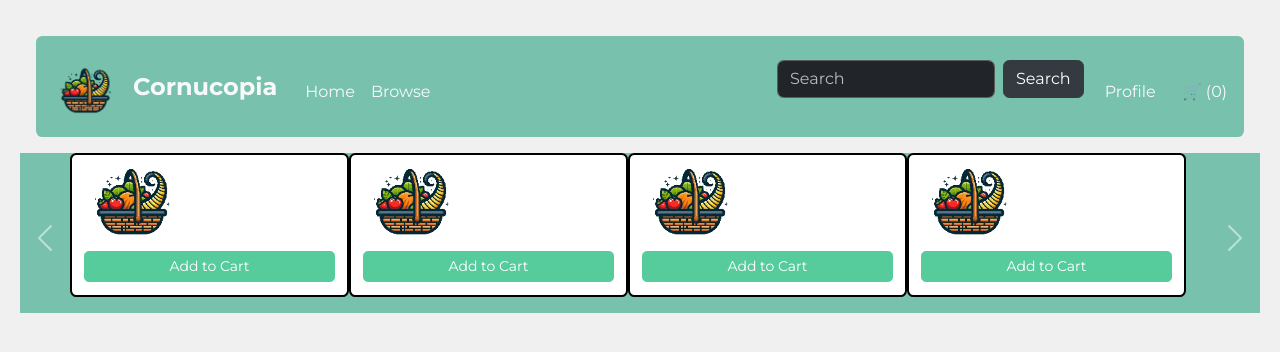
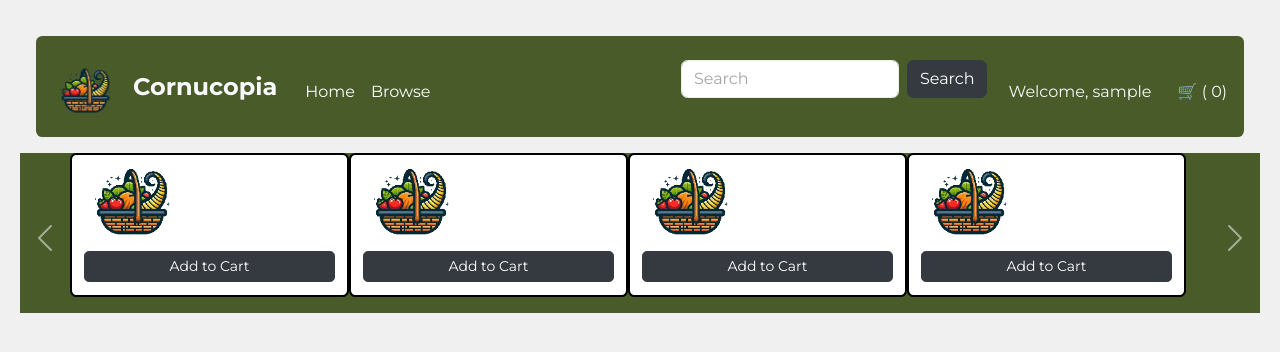
Before and after one commit to Goosum/Cornucopia190, a Flask app: template templates/search.html in a window 1280 px wide. Shown: the top 352 px of the page. Run offline with Flask 3, Linux system fonts and the light colour scheme; the template is opened without the code that fills it: most values are stand-ins (such as "Sample title", 1, 10 or a date in 2020); some libraries are stand-ins or nearby versions.

Commit message:
updated styles on search

```diff
--- a/templates/search.html
+++ b/templates/search.html
@@ -9,6 +9,16 @@
       <link rel="stylesheet" href="{{ url_for('static', filename='style.css') }}">
       <script src="https://cdn.jsdelivr.net/npm/bootstrap@5.3.0-alpha1/dist/js/bootstrap.bundle.min.js"></script>
       <style>
+
+        /* Navbar */
+        .navbar {
+          background-color: #4a5b2a;
+          /* Olive green */
+        }
+
+        .navbar .nav-link {
+          color: #ffffff !important;
+        }
 
         .carousel > .carousel-inner > .carousel-item {
           height:10rem;
@@ -36,55 +46,51 @@
 
   </head>
   <body>
-    <nav class="navbar navbar-expand-sm bg-primary sticky-top rounded m-3" data-bs-theme="dark">
+    <!-- Navbar -->
+    <nav class="navbar navbar-expand-sm sticky-top rounded m-3">
       <div class="container-xxl d-flex align-items-center">
         <div class="logo-container d-flex align-items-center">
           <a href="{{ url_for('home') }}">
-                      <img src="{{ url_for('static', filename='corn.png') }}" alt="Cornucopia Logo"
-                           style="width: 65px; height: 65px; margin-right: 10px;">
+            <img src="{{ url_for('static', filename='corn.png') }}" alt="Cornucopia Logo" style="width: 65px; height: 65px; margin-right: 10px;">
           </a>
-                  <span class="navbar-text text-light" style="font-size: 24px; font-weight: bold; margin-right: 20px;">
-                      Cornucopia
-                  </span>
+          <span class="navbar-text text-light" style="font-size: 24px; font-weight: bold; margin-right: 20px;"> Cornucopia </span>
         </div>
-
         <div class="navbar-nav">
-                  <a class="nav-link text-light" href="#">Home</a>
-                  <a class="nav-link text-light" href="#">Browse</a>
+          <a class="nav-link" href="#">Home</a>
+          <a class="nav-link" href="#">Browse</a>
         </div>
-
-              <form class="d-flex ms-auto" role="search">
-                  <input class="form-control me-2" type="search" placeholder="Search" id="search-input" oninput="filterProducts()">
-                  <button class="btn btn-dark" type="submit">Search</button>
+        <!-- Search and Filter Section -->
+        <form class="d-flex ms-auto search-container" role="search" id="search-form">
+          <input class="form-control me-2" type="search" placeholder="Search" id="search-input">
+          <button id="searchbutton" class="btn btn-dark" type="submit">Search</button>
         </form>
-
+        <!-- Profile and Cart Links -->
         <a href="{{ url_for('profile') }}" class="ms-3 text-light">
-                  <i class="fas fa-user"></i> Profile
+          <i class="fas fa-user"></i> Welcome, {{ username }}
         </a>
         <a href="{{ url_for('cart') }}" class="ms-3 text-light">
-                  <i class="fas fa-shopping-cart"></i> 🛒 (<span id="cart-counter">{{ session.get('cart_total', 0) }}</span>)
-              </a>
+          <i class="fas fa-shopping-cart"></i> 🛒 ( <span id="cart-counter">{{ session.get('cart_total', 0) }}</span>) </a>
       </div>
     </nav>
-    <div id="productCarousel" class="carousel slide bg-primary">
+    <div id="productCarousel" class="carousel slide" style="background-color:#4a5b2a;">
       <div class="carousel-inner center-inner-carousel">
         <div class="carousel-item active">
           <div class="row container" style="align-items:center">
             <div class="col card product-card-carousel">
               <img class="product-img-carousel" src="{{ url_for('static', filename='images/carouselplaceholder.png')}}">
-              <button class="btn btn-success btn-sm">Add to Cart</button>
+              <button class="btn btn-dark btn-sm">Add to Cart</button>
             </div>
             <div class="col card product-card-carousel">
               <img class="product-img-carousel" src="{{ url_for('static', filename='images/carouselplaceholder.png')}}">
-              <button class="btn btn-success btn-sm">Add to Cart</button>
+              <button class="btn btn-dark btn-sm">Add to Cart</button>
             </div>
             <div class="col card product-card-carousel">
               <img class="product-img-carousel" src="{{ url_for('static', filename='images/carouselplaceholder.png')}}">
-              <button class="btn btn-success btn-sm">Add to Cart</button>
+              <button class="btn btn-dark btn-sm">Add to Cart</button>
             </div>
             <div class="col card product-card-carousel">
               <img class="product-img-carousel" src="{{ url_for('static', filename='images/carouselplaceholder.png')}}">
-              <button class="btn btn-success btn-sm">Add to Cart</button>
+              <button class="btn btn-dark btn-sm">Add to Cart</button>
             </div>
           </div>
         </div>
```
Lines whose indentation alone changed are shown as unchanged.
